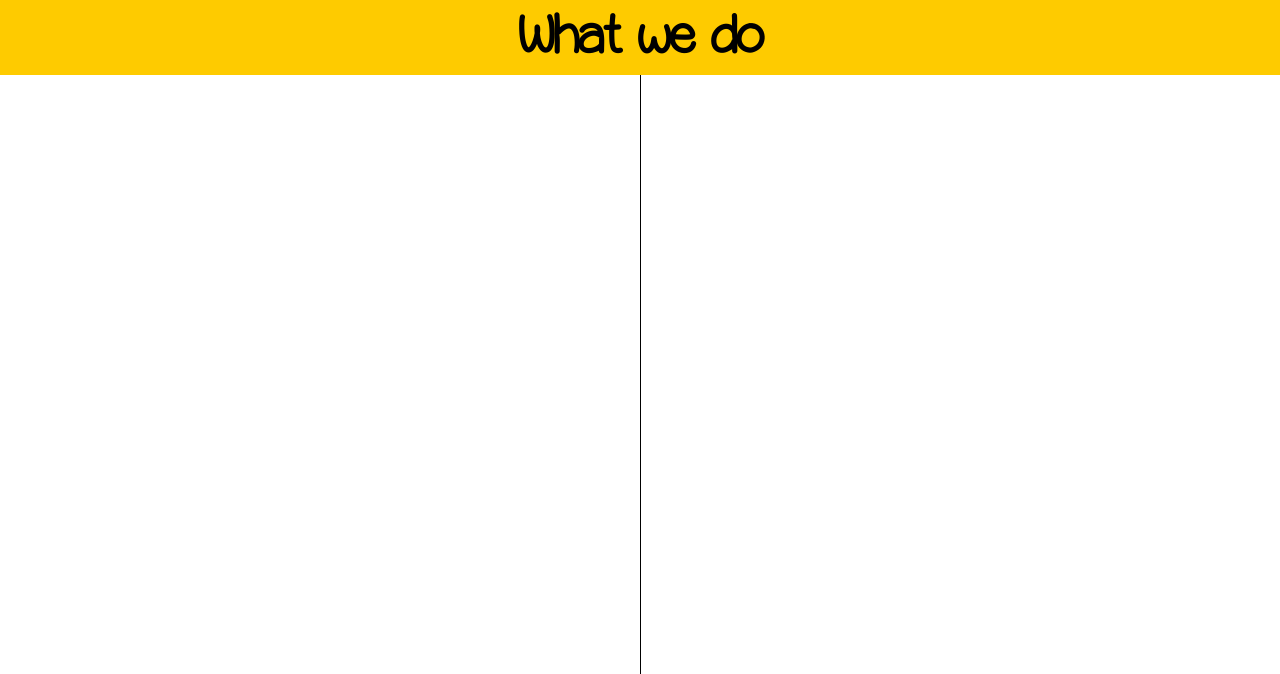
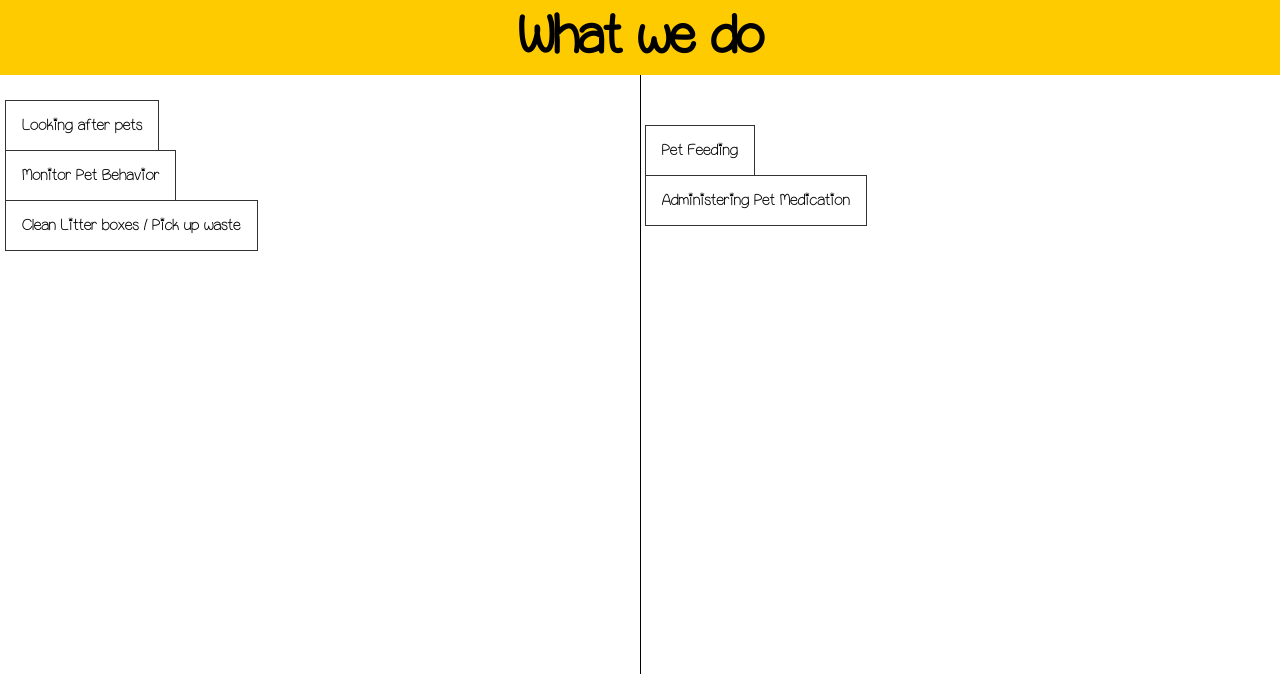
Before and after one commit to KylesTech95/idogsit, a website: page index.html in a window 1280 px wide. Shown: the part 607-1281 px from the top of the page. Drawn offline with Linux system fonts and the light colour scheme.

Commit message:
test: li placement in services

```diff
--- a/index.html
+++ b/index.html
@@ -83,9 +83,6 @@
             <li class="services-list-item">
                 <div id="services-col">Clean Litter boxes / Pick up waste</div>
             </li>
-            <li class="services-list-item">
-                <div id="services-col"></div>
-            </li>
         </ul>
       </section>
 
@@ -135,7 +132,7 @@
 
             <div id="proof-container">
                 <div class="proof-col">
-                    <label for="proof">Vaccination Status</label>
+                    <label for="proof" class="label-font">Vaccination Status</label>
                     <div class="radio-container">
                         <!-- yes -->
                         <div>
--- a/main.js
+++ b/main.js
@@ -98,6 +98,24 @@ window.onscroll = (e) => {
         // navlistitems.forEach(item=>item.classList.remove('enlarge-list-item'))
         com.classList.remove('com-yellow')
     }
+
+    // what we do (services)
+    const servicesListContainer = document.getElementById('services-list-container');
+    const servicesListItems = [...servicesListContainer.children].filter((x,y)=>x.tagName === 'LI');
+    const hr_services = document.querySelector('.hr-services')
+
+    // console.log(servicesListItems)
+    const [left,right] = [5, hr_services.getBoundingClientRect().x+5];
+    for(let i = 0; i < servicesListItems.length; i++){
+        if(i%2==0){
+            servicesListItems[i].style.left = left+'px';
+            servicesListItems[i].style.top = 25*(i+1)+'px';
+        } else {
+            servicesListItems[i].style.left = right + 'px';
+            servicesListItems[i].style.top = 25*(i+1)+'px';
+        }
+
+    }
 }
 
 /* ----------------------------------------- */
--- a/styles.css
+++ b/styles.css
@@ -327,6 +327,7 @@ animation: catanimate 2.5s forwards;
 .date-picker{
     width:100%;
     height:100%;
+    min-height:70px;
     border-radius: 0;
     /* border-bottom:.5px solid var(--col-tint); */
     text-align: center;
@@ -448,7 +449,7 @@ cursor:pointer;
     background:var(--col-secondary);
     font-size: 22pt;
     padding-top:.25rem;
-    border:none;
+    border:2px solid #000;
     color:var(--col-shade);
     font-family:var(--font-family-tertiary);
     letter-spacing: 1.25px;
@@ -602,5 +603,18 @@ background:var(--col-tint);
 }
 .services-list-item{
     list-style: none;
-    display:none;
+    position:absolute;
+    border:.5px solid #333;
+    /* width:100%; */
+    padding:1rem;
+    font-family: var(--font-family-tertiary);
 }
+#services-list-container{
+    position:relative;
+    /* border: 2px solid #ff0000; */
+    width:100%;
+    display: flex;
+    flex-direction: column;
+    align-items: center;
+    justify-content:center;
+}
```
